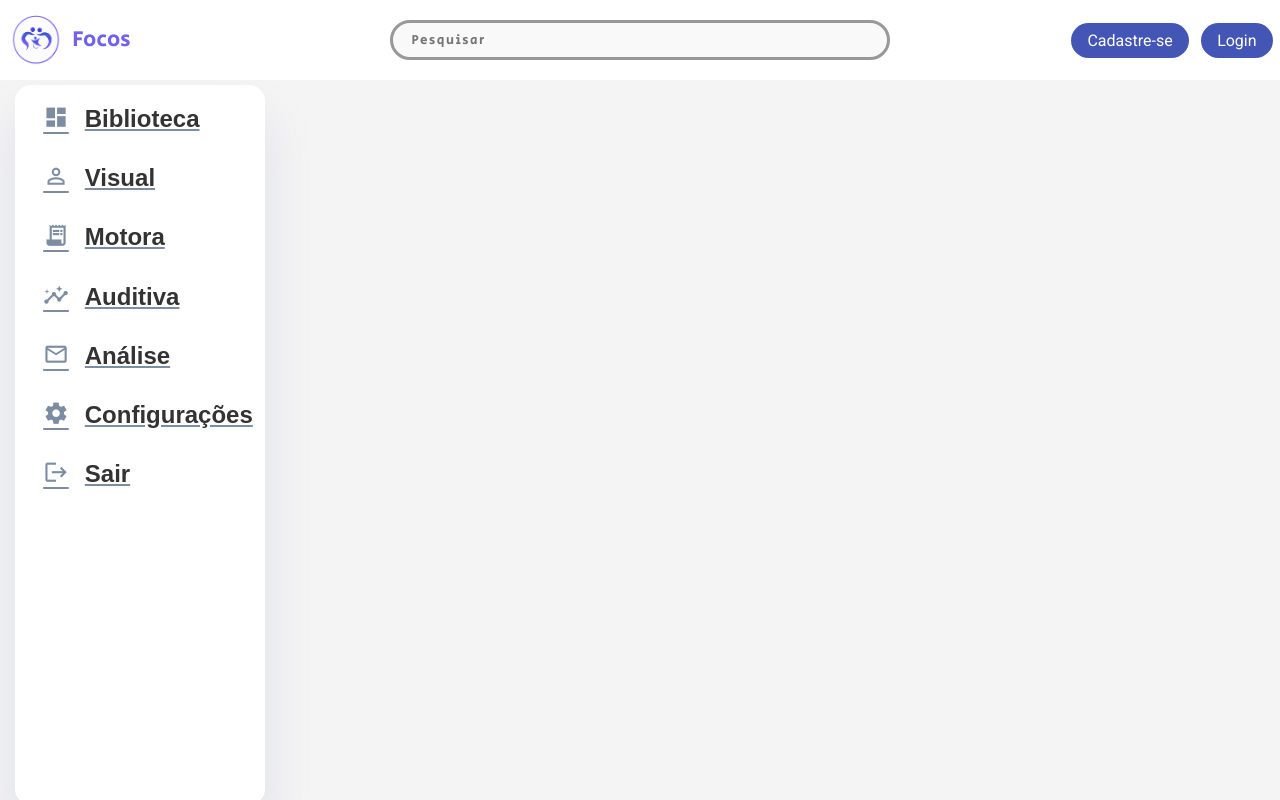
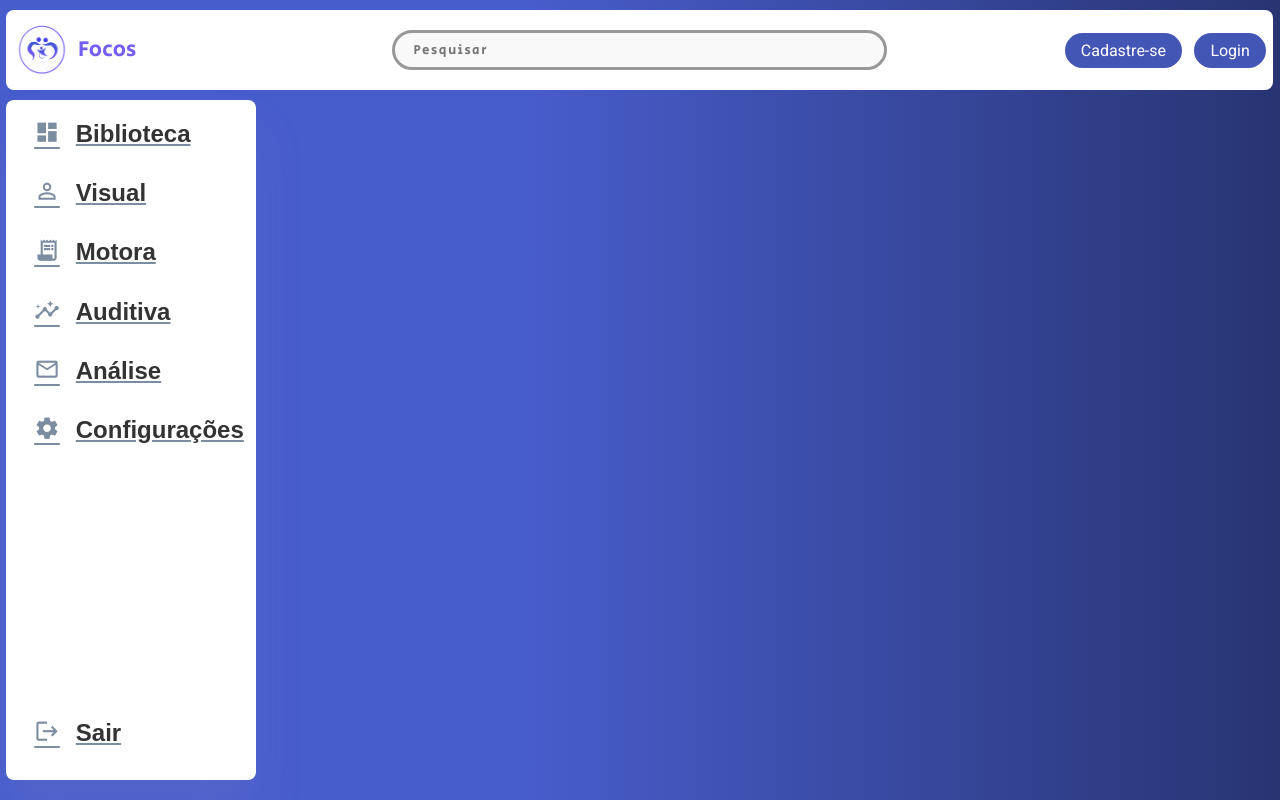
Before and after one commit to RafaelTome22/TCC-ETEC-JARAGUA, a React (Create React App) app in the folder projeto-react/: page /biblioteca in a window 1280 px wide. Built offline with nearby package versions, Linux system fonts and the light colour scheme; no server answers.

Commit message:
atualizacao tela inicial

```diff
--- a/projeto-react/src/PAGES/biblioteca.js
+++ b/projeto-react/src/PAGES/biblioteca.js
@@ -45,7 +45,7 @@ function Biblioteca() {
             <span className="material-icons">settings</span>
             <h3>Configurações</h3>
           </a>
-          <a href="#" className={styles.sidebarLink}>
+          <a href="#" className={`${styles.sidebarLink} ${styles.logout}`}>
             <span className="material-icons">logout</span>
             <h3>Sair</h3>
           </a>
--- a/projeto-react/src/styles/biblioteca.module.css
+++ b/projeto-react/src/styles/biblioteca.module.css
@@ -20,20 +20,23 @@
 }
 
 .all {
+    width: 100vw;
     display: flex;
     min-height: 100vh;
+    background: linear-gradient(90deg, rgba(72,93,204,1) 41%, rgba(40,52,114,1) 100%);
 }
 
 .header-main {
-    width: 100%;
+    width: 99vw;
     height: 80px;
     display: flex;
     justify-content: space-between;
     position: fixed;
-    top: 0;
-    left: 0;
+    top: 10px;
+    left: 6px;
     z-index: 1;
-    background-color: white;
+    background-color: #fff;
+    border-radius: 8px;
 }
 
 .header-info {
@@ -98,14 +101,14 @@
 
 .aside {
     width: 250px;
-    height: 90vh;
+    height: 85vh;
     position: fixed;
-    left: 15px;
-    top: 85px;
+    left: 6px;
+    top: 100px;
     background-color: var(--color-white);
     box-shadow: var(--box-shadow);
     padding: 20px 0;
-    border-radius: 16px;
+    border-radius: 8px;
     display: flex;
     justify-content: center;
 }
@@ -131,11 +134,8 @@
     transition: all 0.3s ease;
 }
 
-.sidebarLink:active {
-    color: var(--color-primary);
-    background-color: var(--color-light);
+.logout {
+    position: absolute;
+    bottom: 0.1rem;
+    width: 100%;
 }
-
-.sidebarLink:hover {
-    color: var(--color-primary);
-}
```
